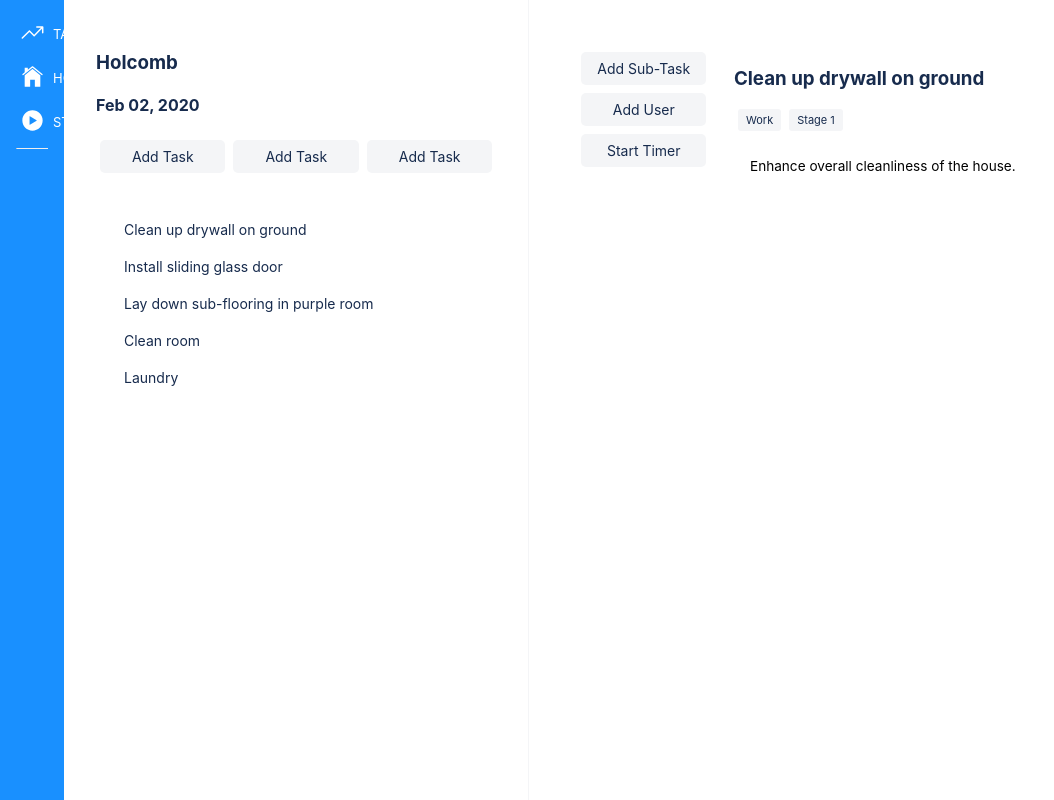
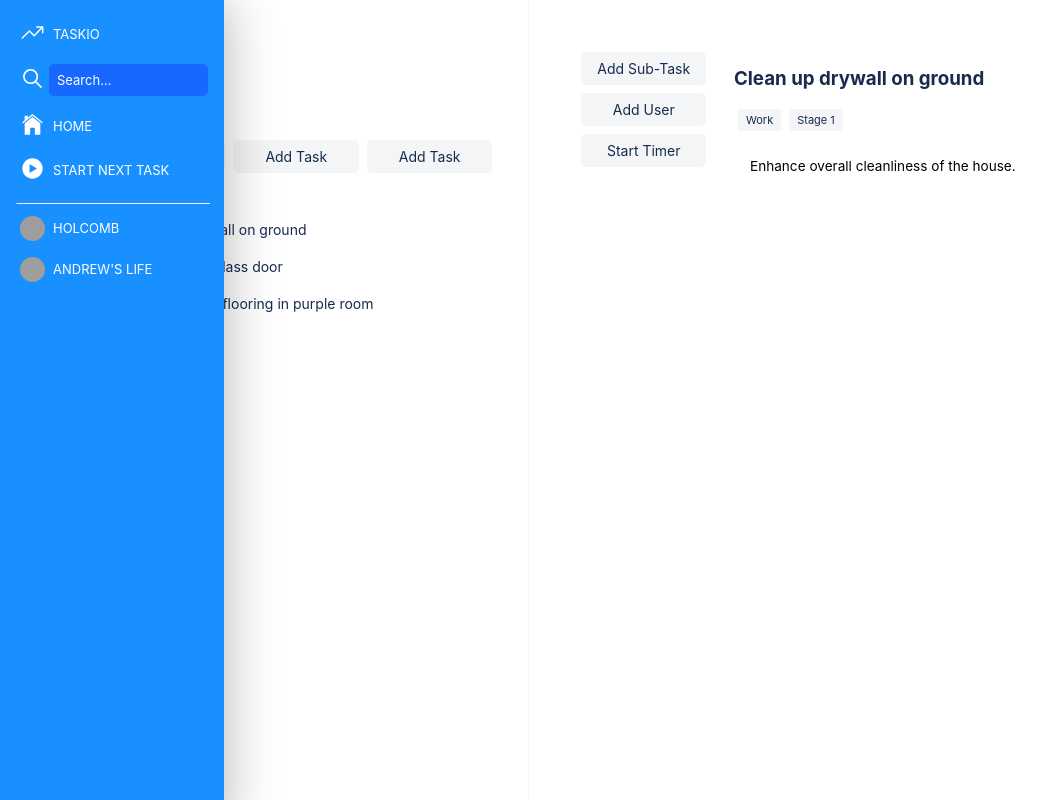
Before and after one commit to AWash227/taskio, a React (Create React App) app in the folder client/: page / in a window 1280 px wide. Shown: the whole page, without its empty margins (0-1054 px from the left). Built offline with nearby package versions, Linux system fonts and the light colour scheme; grey boxes are pictures that could not be loaded.

Commit message:
Add search and project picker

```diff
--- a/client/src/App.js
+++ b/client/src/App.js
@@ -6,16 +6,53 @@ import Pane from "./components/Pane";
 import Content from "./components/Content";
 
 const shrinkItems = [
-  { title: "Home", icon: <IoIosHome size={25} />, link: "/" },
+  {
+    title: "Home",
+    icon: <IoIosHome size={25} />,
+    link: "/"
+  },
   {
     title: "Start Next Task",
     icon: <IoIosPlayCircle size={25} />,
     link: "/next_task"
   }
 ];
+const ex2Project = {
+  name: "Andrew's Life",
+  src:
+    "https://media.discordapp.net/attachments/445760181738012676/673680115456278571/FF1DB683CB2C03E08F7BB08A071CC7EA4B141E1AF08FE2E0C5pimgpsh_fullsize_distr.jpg?width=264&height=468",
+  due: new Date(),
+  tasks: [
+    {
+      title: "Make a living doing basic shit",
+      tags: ["Hello", "there", "Taggy_boi"],
+      description: ""
+    },
+    {
+      title: "Clean room",
+      tags: ["Personal", "Cleanliness"],
+      description:
+        "Clean bathroom with chemicals, and bring all dishes and materials that need to be downstairs, downstairs.",
+      tasks: [
+        {
+          title: "Bathroom",
+          tags: ["Personal", "Cleanliness"],
+          description: "Use super cleaning chemicals."
+        },
+        {
+          title: "Clothes",
+          tags: ["Personal", "Cleanliness"],
+          description: "Finish laundry and put out clothes for tomorrow"
+        }
+      ]
+    }
+  ]
+};
 
 const exProject = {
   name: "Holcomb",
+  src:
+    "https://media.discordapp.net/attachments/445760181738012676/673680145437163562/62E1B8F4841754C5B63B789E69656CB12C3FF82556814C9479pimgpsh_thumbnail_win_distr.jpg",
   due: new Date(),
   tasks: [
     {
@@ -53,9 +90,17 @@ const exProject = {
 function App() {
   const [project, setProject] = useState(exProject);
   const [task, setTask] = useState(project.tasks[0]);
+  const handleProjectClick = project => {
+    setProject(project);
+    setTask(project.tasks[0]);
+  };
   return (
     <div className="App">
-      <ShrinkBar shrinkbaritems={shrinkItems} />
+      <ShrinkBar
+        projects={[exProject, ex2Project]}
+        shrinkbaritems={shrinkItems}
+        handleProjectClick={handleProjectClick}
+      />
       <Pane project={project} setTask={setTask} />
       <Content task={task} setTask={setTask} />
     </div>
--- a/client/src/App.scss
+++ b/client/src/App.scss
@@ -32,6 +32,30 @@ h4 {
     display: flex;
   }
 }
+.avatar {
+  display: flex;
+  align-items: center;
+  color: white;
+  cursor: pointer;
+  margin: 0 0 0.5rem 0;
+  padding: 0.25rem;
+  border-radius: 5px;
+  transition: all 0.25s ease;
+  &:hover {
+    background-color: $primary-color-bold;
+  }
+  &--icon {
+    border-radius: 100px;
+    width: 25px;
+    height: 25px;
+    &:hover {
+      border-radius: 8px;
+    }
+  }
+  &--name {
+    margin-left: 0.5rem;
+  }
+}
 .shrinkbar {
   background-color: $primary-color;
   //background: rgb(25, 144, 255);
@@ -43,6 +67,8 @@ h4 {
   );
   */
   position: fixed;
+  display: flex;
+  flex-direction: column;
   text-transform: uppercase;
   font-size: 13px;
   height: 100%;
@@ -64,6 +90,31 @@ h4 {
     color: white;
     border-top: none;
     margin-bottom: 0.5rem;
+    width: 100%;
+  }
+  &--search {
+    cursor: pointer;
+    color: white;
+    display: flex;
+    align-items: center;
+    margin: 0 0 0.5rem 0;
+    padding: 0.25rem;
+    border-radius: 5px;
+    &-input {
+      input {
+        &::placeholder {
+          color: white;
+        }
+        color: white;
+        box-sizing: border-box;
+        width: 100%;
+        margin-left: 0.25rem;
+        border: none;
+        background-color: $primary-color-bold;
+        border-radius: 5px;
+        padding: 0.5rem;
+      }
+    }
   }
   &--item {
     cursor: pointer;
--- /dev/null
+++ b/client/src/components/Avatar.js
@@ -0,0 +1,15 @@
+import React from "react";
+
+export const Avatar = ({ name, src, expanded, onClick }) => {
+  return (
+    <div className="avatar" onClick={onClick}>
+      <span
+        className="avatar--icon"
+        style={{ backgroundImage: `url(${src})`, backgroundSize: "cover" }}
+      ></span>
+      {expanded ? <span className="avatar--name">{name}</span> : null}
+    </div>
+  );
+};
+
+export default Avatar;
--- a/client/src/components/ShrinkBar.js
+++ b/client/src/components/ShrinkBar.js
@@ -1,10 +1,12 @@
 import React, { useState } from "react";
 import ShrinkBarItem from "./ShrinkBarItem";
 import { IoIosTrendingUp } from "react-icons/io";
+import ShrinkBarSearch from "./ShrinkBarSearch";
+import Avatar from "./Avatar";
 
 // Takes in a menu item with data that look like
 // {title: "", icon: </>, link: ""}
-export const ShrinkBar = ({ shrinkbaritems }) => {
+export const ShrinkBar = ({ projects, shrinkbaritems, handleProjectClick }) => {
   const [expanded, setExpanded] = useState(false);
   return (
     <aside
@@ -20,6 +22,10 @@ export const ShrinkBar = ({ shrinkbaritems }) => {
         }}
         expanded={expanded}
       />
+      <ShrinkBarSearch
+        onSearch={searchTerm => console.log("Searching for: " + searchTerm)}
+        expanded={expanded}
+      />
       {shrinkbaritems.map(shrinkbaritem => (
         <ShrinkBarItem
           key={shrinkbaritem.title}
@@ -28,6 +34,17 @@ export const ShrinkBar = ({ shrinkbaritems }) => {
         />
       ))}
       <hr className="shrinkbar--rule" />
+      {projects.map(project => (
+        <Avatar
+          key={project.name}
+          onClick={() => {
+            handleProjectClick(project);
+          }}
+          name={project.name}
+          src={project.src}
+          expanded={expanded}
+        />
+      ))}
     </aside>
   );
 };
--- /dev/null
+++ b/client/src/components/ShrinkBarSearch.js
@@ -0,0 +1,28 @@
+import React from "react";
+import { IoIosSearch } from "react-icons/io";
+
+export const ShrinkBarSearch = ({ expanded, onSearch }) => {
+  return (
+    <div className="shrinkbar--search">
+      <span className="shrinkbar--search-icon">
+        <IoIosSearch size={25} />
+      </span>
+      {expanded ? (
+        <span className="shrinkbar--search-input">
+          <input
+            onKeyDown={e => {
+              if (e.keyCode === 13) {
+                onSearch(e.target.value);
+                e.target.value = "";
+              }
+            }}
+            type="text"
+            placeholder="Search..."
+          ></input>
+        </span>
+      ) : null}
+    </div>
+  );
+};
+
+export default ShrinkBarSearch;
```
Also changed, not shown: 1 other file (tests, documents, lock files or other folders).
